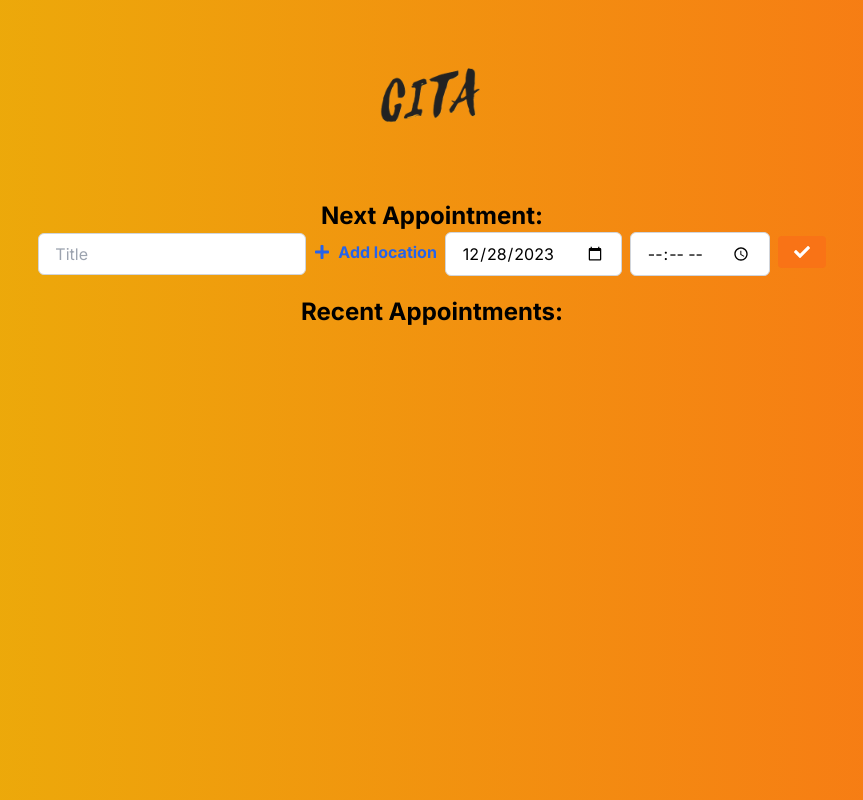
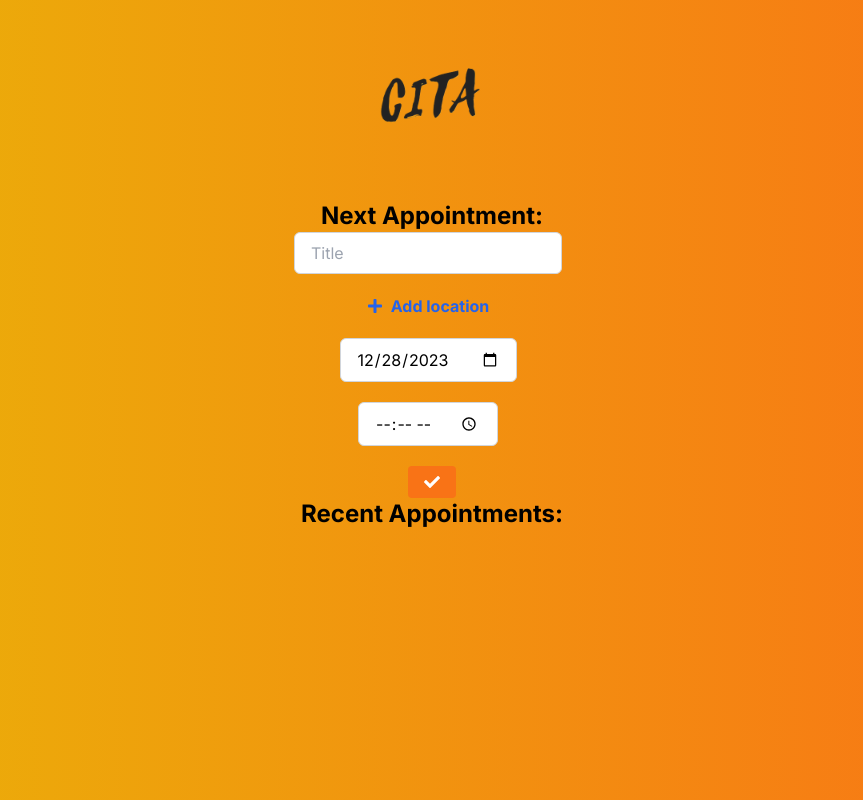
Before and after one commit to chris251190/cita, a Next.js app: page / in a window 1280 px wide. Shown: the whole page, without its empty margins (208-1071 px from the left). Built offline with nearby package versions, Linux system fonts and the light colour scheme.

Commit message:
Refactor form layout and add margin to location button

```diff
--- a/app/page.tsx
+++ b/app/page.tsx
@@ -101,7 +101,7 @@ export default function Cita() {
       <div className="flex flex-col items-center justify-center">
         <h1 className="text-2xl font-bold">Next Appointment:</h1>
         <div>
-          <form onSubmit={handleFormSubmit}>
+        <form className="flex flex-col items-center justify-center" onSubmit={handleFormSubmit}>
             <InputField
               type="text"
               name="title"
@@ -118,7 +118,7 @@ export default function Cita() {
                 value={location}
                 onChange={handleInputChange}
               />)}
-            <button className="font-bold text-blue-600 rounded mr-2" type="button" onClick={() => setShowLocation(!showLocation)}>
+            <button className="font-bold text-blue-600 rounded mr-2 mb-5" type="button" onClick={() => setShowLocation(!showLocation)}>
               {showLocation ? <FaMinus className="text-blue-600" /> : <div className="flex items-center">
                 <FaPlus className="text-blue-600" />
                 <span className="ml-2">Add location</span>
```
